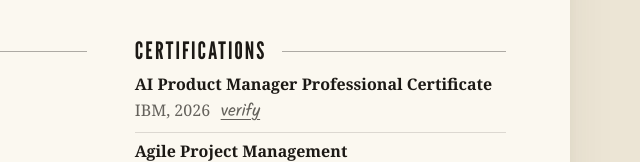
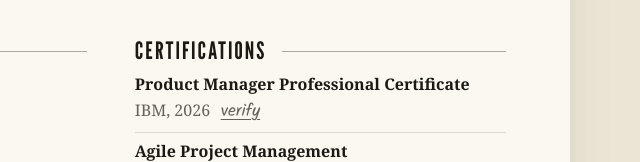
Before and after one commit to darpan-chapagain/project-portfolio, an Astro site: page /work in a window 1280 px wide. Shown: the part 4663-4825 px from the top of the page, 622-1262 px from the left. Built offline with nearby package versions, Linux system fonts and the light colour scheme; Astro itself is replaced by a stand-in of ours; animation ran at ten frames a second.

Commit message:
IBM certificate is Product Manager, not AI Product Manager
Also points the Agile Project Management verify link at the exact URL.

Co-Authored-By: Claude Opus 5.5 <noreply@anthropic.com>
Claude-Session: https://claude.ai/code/session_0196M1CpUoZiy75xq9bJgEuC

```diff
--- a/src/data/site.ts
+++ b/src/data/site.ts
@@ -126,8 +126,8 @@ export const education = [
 
 // Add a url to show a "verify" link next to a certificate.
 export const certifications: { name: string; issuer: string; url?: string }[] = [
-  { name: 'AI Product Manager Professional Certificate', issuer: 'IBM, 2026', url: 'https://www.coursera.org/account/accomplishments/specialization/BQM3E0YK87C5' },
-  { name: 'Agile Project Management', issuer: 'Google, on Coursera', url: 'https://coursera.org/verify/MWUPJFA6H3P2' },
+  { name: 'Product Manager Professional Certificate', issuer: 'IBM, 2026', url: 'https://www.coursera.org/account/accomplishments/specialization/BQM3E0YK87C5' },
+  { name: 'Agile Project Management', issuer: 'Google, on Coursera', url: 'https://www.coursera.org/account/accomplishments/verify/MWUPJFA6H3P2' },
   { name: 'AI Essentials', issuer: 'Google, 2024', url: 'https://www.coursera.org/account/accomplishments/verify/E62F7CW6MAGQ' },
   { name: 'Scrum Master Training', issuer: 'Proshore' },
   { name: 'PHP Development Training', issuer: 'Proshore' },
--- a/src/pages/index.astro
+++ b/src/pages/index.astro
@@ -49,7 +49,7 @@ const fmt = (d: Date) => d.toLocaleDateString('en-US', { month: 'long', day: 'nu
           </li>
         ))}
       </ol>
-      <p class="creds">{masters.degree}, {masters.school}. {education[1].degree}. IBM AI Product Manager certified.</p>
+      <p class="creds">{masters.degree}, {masters.school}. {education[1].degree}. IBM Product Manager certified.</p>
       <a class="all-link" href="/work/">
         <span class="hand">Full resume and all {projects.length} projects</span>
         <Doodle name="arrow" class="all-arrow" />
```
